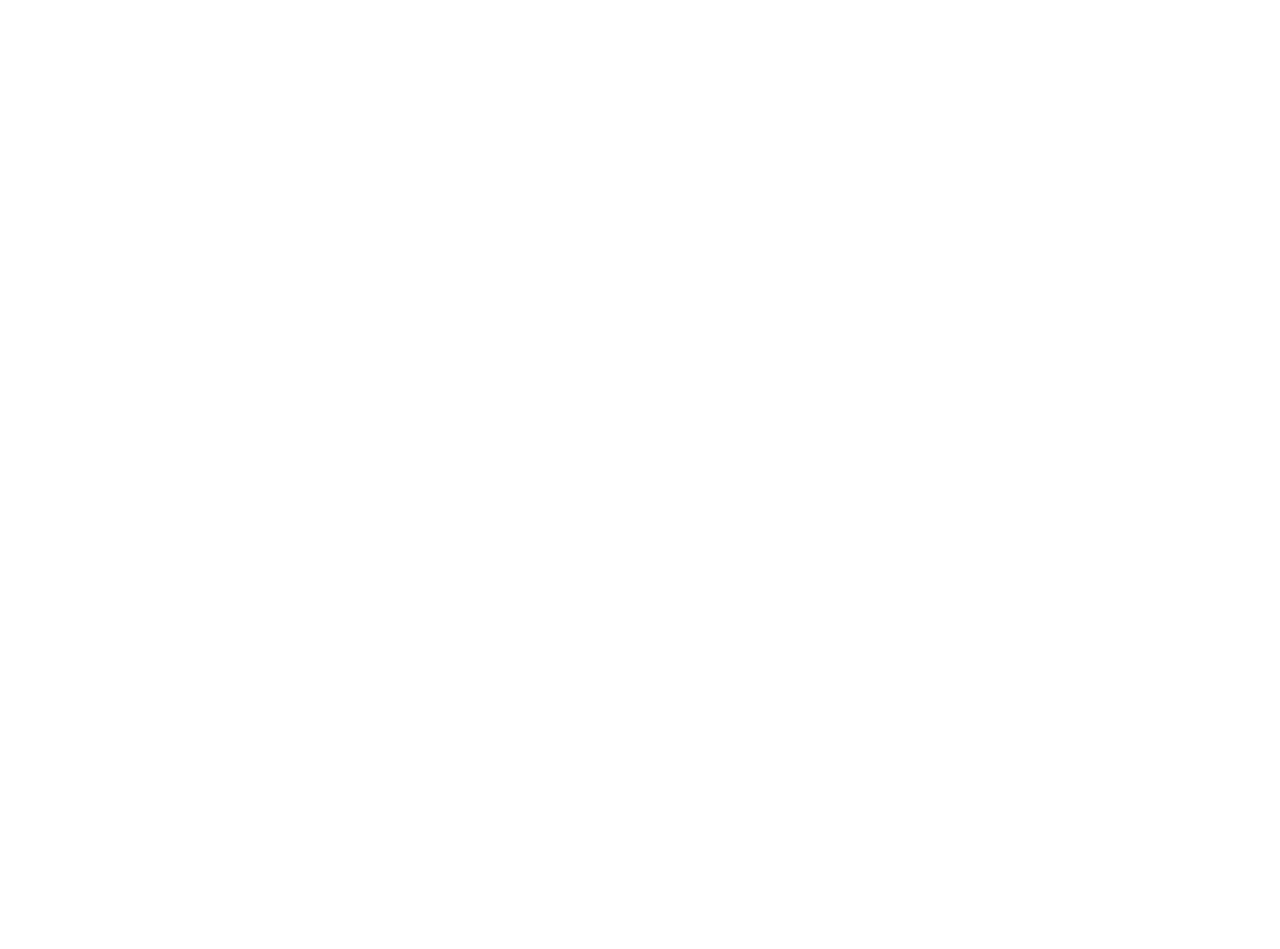
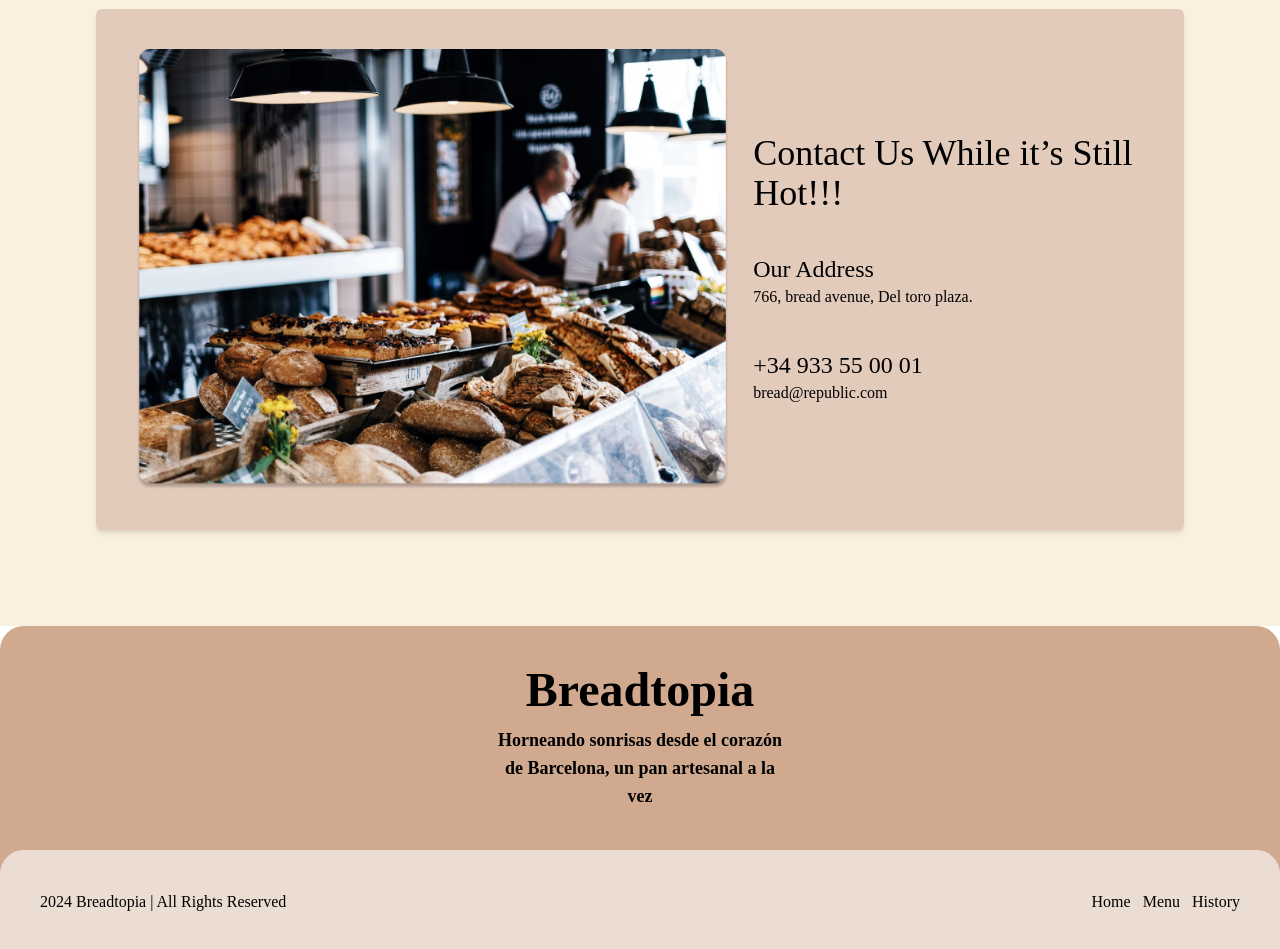
Before and after one commit to ygs07/breadtopia, a Nuxt app: page / in a window 1280 px wide. Shown: the part 2560-3509 px from the top of the page. Before the commit the page ends 2473 px from the top, so only its background shows below. Built offline with nearby package versions, Linux system fonts and the light colour scheme; a web font is replaced by a local one.

Commit message:
Home Page
working on menu section designs :wrench

```diff
--- a/app.vue
+++ b/app.vue
@@ -77,7 +77,7 @@
       </div>
       </div>
 
-      <div class="bg-[url('/img/croissants.png')] bg-cover bg-center bg-no-repeat h-96"></div>
+      <div class="bg-[url('/img/croissants.png')] bg-cover bg-center bg-no-repeat h-96 parallax"></div>
 
       <div class="flex flex-row justify-center p-10 bg-background">
       <div class="flex flex-col space-y-3 text-center">
@@ -92,5 +92,68 @@
 
       </div>
       </div>
+
+
+      <div class="p-24 bg-background">
+        <div class="flex flex-row justify-center space-x-6 p-10 bg-primary-300  shadow-md shadow rounded-md">
+          <div class="flex flex-col">
+            <img src="/img/store.png" class="w-full" alt="bread line" />
+             </div>
+          <div class="flex flex-col justify-between align-items-center h-2/3 my-auto space-y-10">
+          <h1 class="text-4xl"> Contact Us While it’s Still Hot!!!</h1>
+
+          <div>
+            <h3 class="text-2xl"> Our Address</h3>
+            <p>766, bread avenue, Del toro plaza.</p>
+          </div>
+          <div>
+            <h3 class="text-2xl"> +34 933 55 00 01</h3>
+            <p>bread@republic.com</p>
+          </div>
+             </div>
+        </div>
+        </div>
+
+        <footer class="bg-primary-500  rounded-t-3xl">
+
+          <div class="flex flex-row justify-center p-10 ">
+      <div class="flex flex-col space-y-3 text-center">
+
+
+        <h2 class="text-5xl font-bold ">Breadtopia</h2>
+
+        <div class="w-1/2 mx-auto ">
+
+          <p class="text-lg font-semibold ">Horneando sonrisas desde el corazón de Barcelona, un pan artesanal a la vez</p>
+        </div>
+
+      </div>
+      </div>
+
+      <div class="bg-primary-200  rounded-t-3xl flex flex-row justify-between p-10">
+<p>2024 Breadtopia | All Rights Reserved</p>
+
+<div class="space-x-3">
+<NuxtLink>Home</NuxtLink>
+  <NuxtLink>Menu</NuxtLink>
+  <NuxtLink>History</NuxtLink>
+</div>
+      </div>
+
+        </footer>
   </div>
 </template>
+
+<style scoped>
+.parallax {
+  background-attachment: fixed;
+  background-position: center;
+  background-repeat:
+ no-repeat;
+  background-size: cover;
+  transform: translate3d(0, 0, 0);
+}
+.parallax-window {
+  overflow: hidden;
+}
+</style>
```
Also changed, not shown: public/img/store.png (added).
